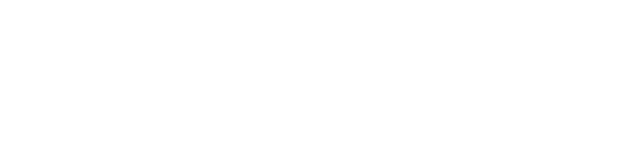
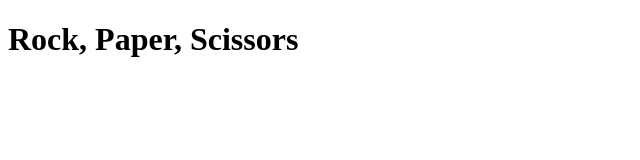
Before and after one commit to bigk99lt/RPS-TOP, a plain HTML site: page index.html in a window 1280 px wide. Shown: the whole page, without its empty margins (0-640 px from the left). Drawn offline with Linux system fonts and the light colour scheme.

```diff
--- a/index.html
+++ b/index.html
@@ -7,7 +7,9 @@
     <title>Document</title>
 </head>
 <body>
-
+    <h1>
+        Rock, Paper, Scissors
+    </h1>
     <script src="main.js"></script>
 </body>
 </html>
```
